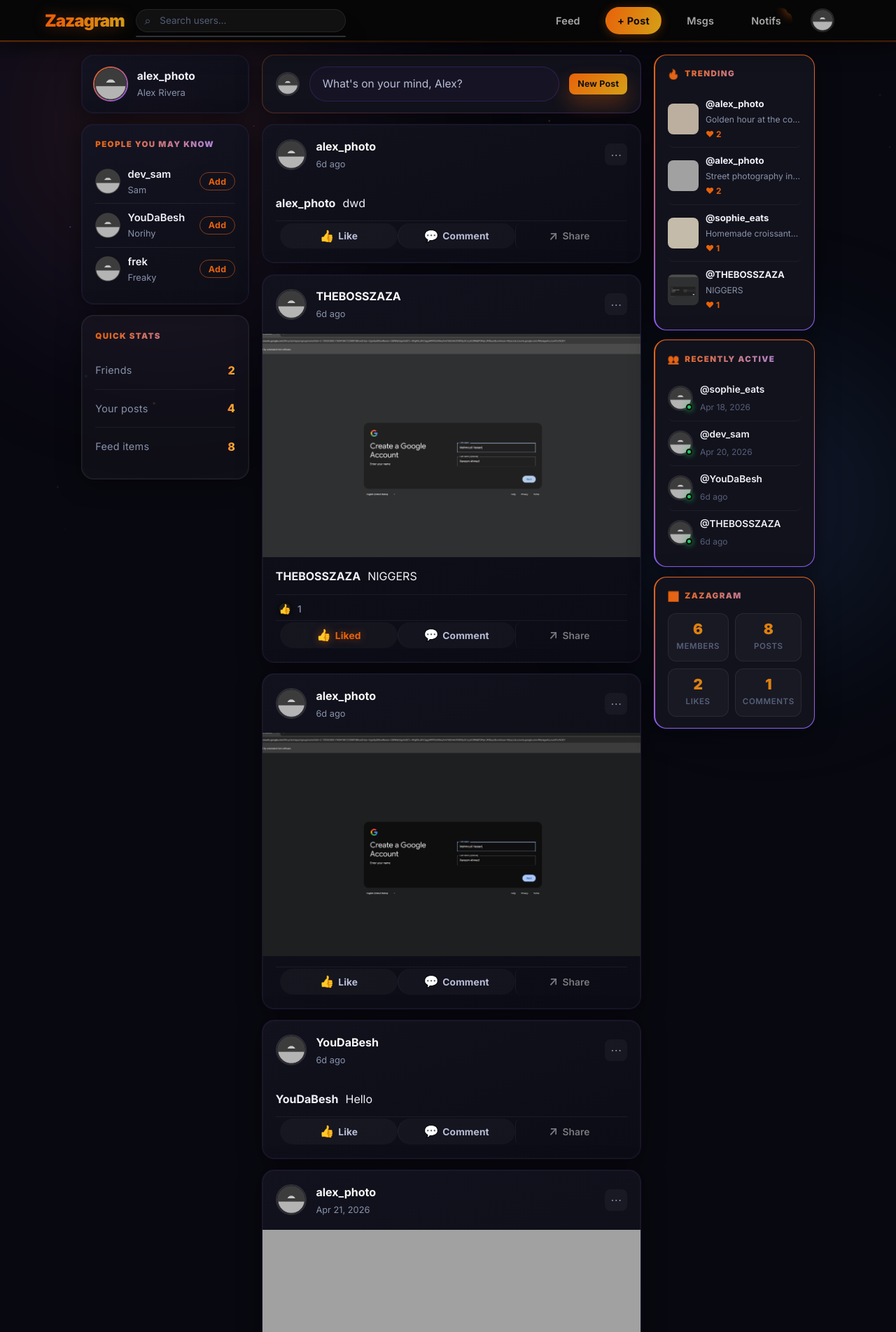
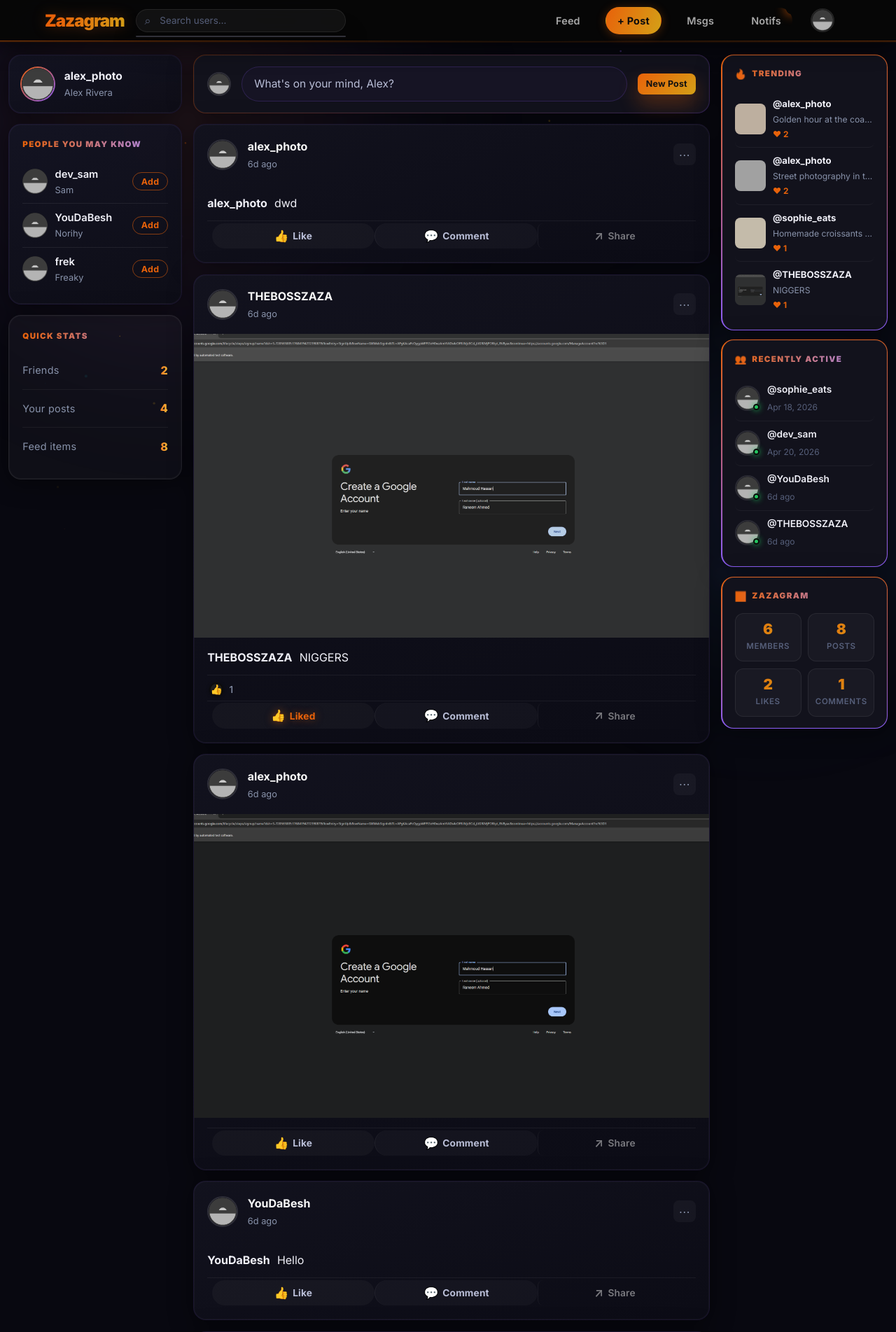
Before and after one commit to MaxLzvk/zazagram_docker_Version, a PHP site: page /pages/feed.php in a window 1280 px wide. Shown: the top 1903 px of the page at 70% size. Run offline with PHP 8.4, Linux system fonts and the light colour scheme; the visitor is signed in with stand-in values (Sample User, id 1); data comes from the database, SQL or seed files in the repository; data that the repository does not hold is empty; grey boxes are pictures that could not be loaded.

Commit message:
Stretch feed layout edge-to-edge: sidebars flush left/right

```diff
--- a/assets/css/main.css
+++ b/assets/css/main.css
@@ -952,18 +952,19 @@
 
 /* ── Feed Layout ── */
 .feed-layout {
-    max-width: 1080px;
-    margin: 1.1rem auto;
-    padding: 0 1rem;
+    width: 100%;
+    max-width: 100%;
+    margin: 1.1rem 0;
+    padding: 0;
     display: grid;
-    grid-template-columns: 240px 1fr 230px;
+    grid-template-columns: 260px 1fr 250px;
     grid-template-areas: "left main right";
-    gap: 1.1rem;
+    gap: 0;
     align-items: start;
 }
-.feed-main    { grid-area: main; }
-.feed-sidebar { grid-area: right; position: sticky; top: calc(var(--nav-h) + 0.9rem); }
-.left-sidebar { grid-area: left;  position: sticky; top: calc(var(--nav-h) + 0.9rem); }
+.feed-main    { grid-area: main; padding: 0 1rem; }
+.feed-sidebar { grid-area: right; position: sticky; top: calc(var(--nav-h) + 0.9rem); padding: 0 0.75rem 0 0; }
+.left-sidebar { grid-area: left;  position: sticky; top: calc(var(--nav-h) + 0.9rem); padding: 0 0 0 0.75rem; }
 
 .stats-card {
     background: rgba(255,255,255,.03);
@@ -989,12 +990,14 @@
 }
 
 @media (max-width: 1020px) {
-    .feed-layout { grid-template-columns: 1fr 230px; grid-template-areas: "main right"; }
+    .feed-layout { grid-template-columns: 1fr 240px; grid-template-areas: "main right"; }
     .left-sidebar { display: none; }
+    .feed-sidebar { padding: 0 0.5rem 0 0; }
 }
 @media (max-width: 680px) {
-    .feed-layout { grid-template-columns: 1fr; grid-template-areas: "main"; }
+    .feed-layout { grid-template-columns: 1fr; grid-template-areas: "main"; padding: 0; }
     .feed-sidebar { display: none; }
+    .feed-main { padding: 0 0.5rem; }
 }
 
 .feed-sidebar .card h3,
@@ -2140,7 +2143,7 @@
         white-space: nowrap;
     }
     .nav-search { display: none; }
-    .feed-layout { padding: 0 0.75rem; gap: 0.8rem; }
+    .feed-layout { gap: 0.8rem; }
     .card { padding: 1rem; margin-bottom: 0.8rem; border-radius: 16px; }
     .btn { padding: 0.65rem 1.3rem; font-size: 0.95rem; min-height: 48px; border-radius: 12px; }
     .form-group input, .form-group textarea { padding: 0.75rem 1rem; font-size: 1rem; border-radius: 12px; }
@@ -2172,7 +2175,7 @@
     .nav-inner { padding: 0 0.5rem; }
     .nav-logo { font-size: 1.6rem; }
     .nav-btn { padding: 0.6rem 0.6rem; font-size: 0.9rem; }
-    .feed-layout { padding: 0 0.5rem; }
+    /* feed-layout padding handled by children */
     .card { padding: 0.9rem; margin-bottom: 0.7rem; }
     .btn { padding: 0.7rem 1.4rem; font-size: 1rem; min-height: 50px; }
     .form-group input, .form-group textarea { padding: 0.8rem 1.1rem; }
```
